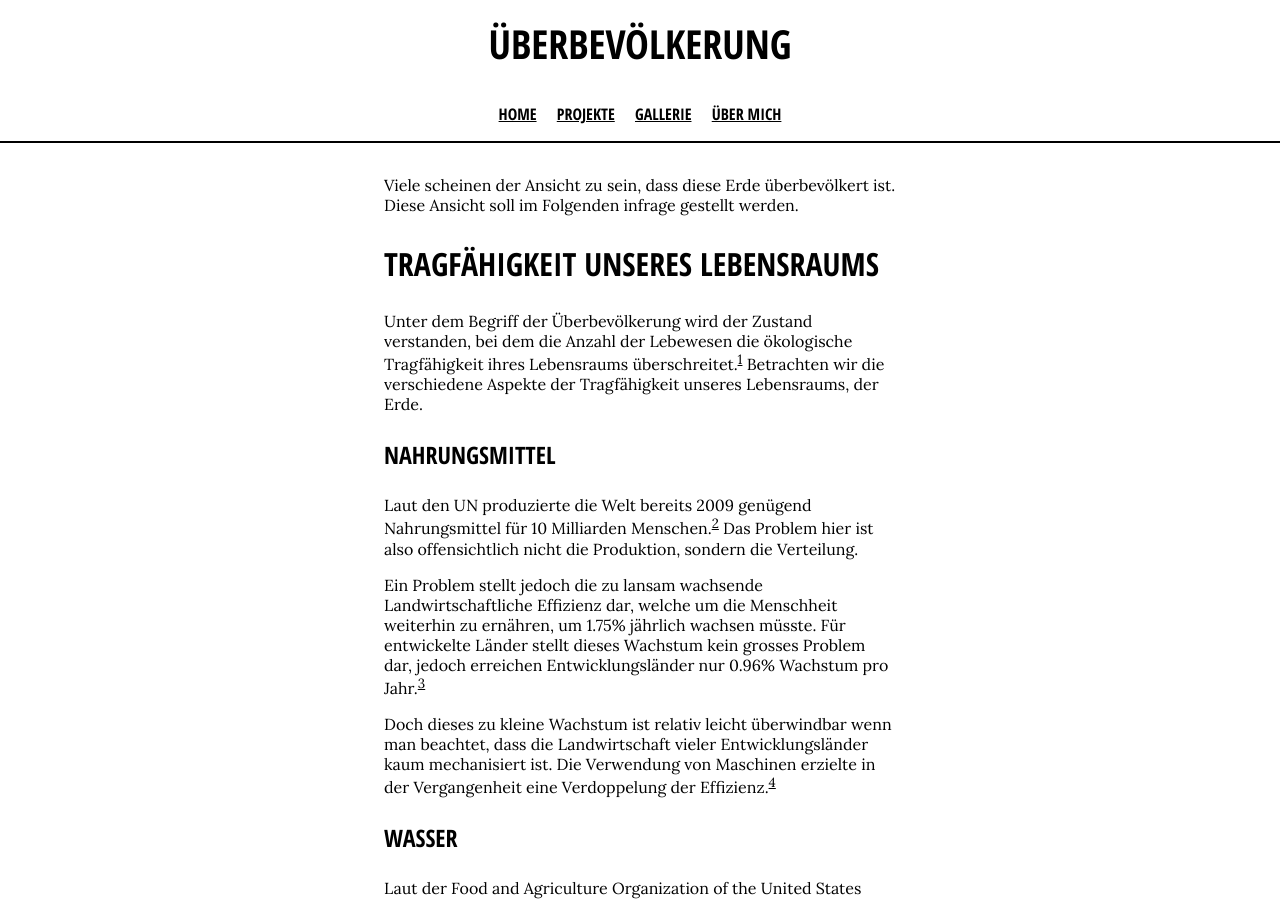
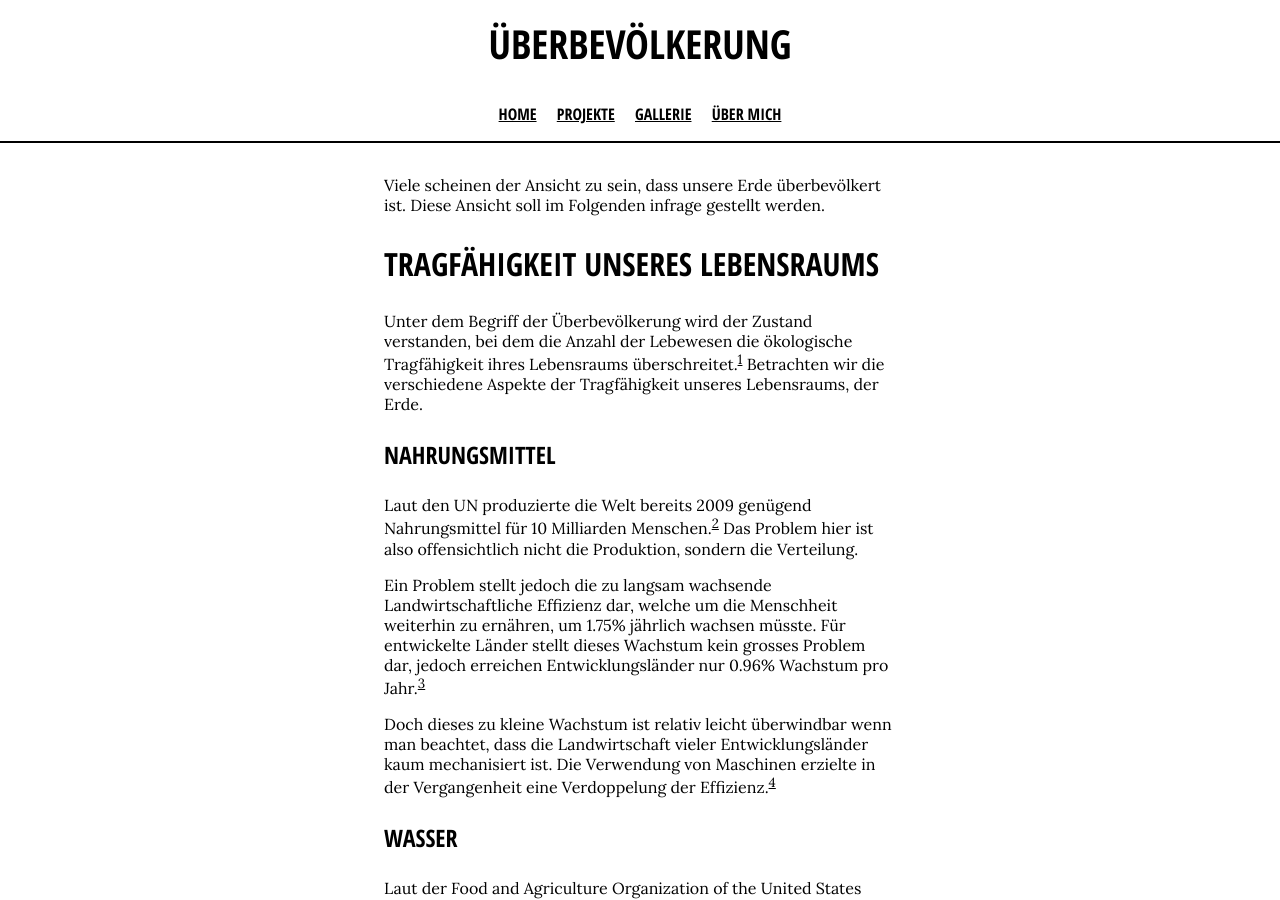
Before and after one commit to fabianboesiger/fabianboesiger.github.io, a Jekyll site: the page built from _posts/2021-02-07-overpopulation.md, in a window 1280 px wide and 900 px high. Built offline with Jekyll 4.4.1, drawn with Linux system fonts in a browser that asks for light colours.

Commit message:
fix typo andi

```diff
--- a/_posts/2021-02-07-overpopulation.md
+++ b/_posts/2021-02-07-overpopulation.md
@@ -6,7 +6,7 @@ categories: Politik
 tags: [Wirtschaft, Klimawandel]
 ---
 
-Viele scheinen der Ansicht zu sein, dass diese Erde überbevölkert ist. Diese Ansicht soll im Folgenden infrage gestellt werden.
+Viele scheinen der Ansicht zu sein, dass unsere Erde überbevölkert ist. Diese Ansicht soll im Folgenden infrage gestellt werden.
 
 ## Tragfähigkeit unseres Lebensraums
 
@@ -16,7 +16,7 @@ Unter dem Begriff der Überbevölkerung wird der Zustand verstanden, bei dem die
 
 Laut den UN produzierte die Welt bereits 2009 genügend Nahrungsmittel für 10 Milliarden Menschen.[^2] Das Problem hier ist also offensichtlich nicht die Produktion, sondern die Verteilung.
 
-Ein Problem stellt jedoch die zu lansam wachsende Landwirtschaftliche Effizienz dar, welche um die Menschheit weiterhin zu ernähren, um 1.75% jährlich wachsen müsste. Für entwickelte Länder stellt dieses Wachstum kein grosses Problem dar, jedoch erreichen Entwicklungsländer nur 0.96% Wachstum pro Jahr.[^3]
+Ein Problem stellt jedoch die zu langsam wachsende Landwirtschaftliche Effizienz dar, welche um die Menschheit weiterhin zu ernähren, um 1.75% jährlich wachsen müsste. Für entwickelte Länder stellt dieses Wachstum kein grosses Problem dar, jedoch erreichen Entwicklungsländer nur 0.96% Wachstum pro Jahr.[^3]
 
 Doch dieses zu kleine Wachstum ist relativ leicht überwindbar wenn man beachtet, dass die Landwirtschaft vieler Entwicklungsländer kaum mechanisiert ist. Die Verwendung von Maschinen erzielte in der Vergangenheit eine Verdoppelung der Effizienz.[^4]
 
```
